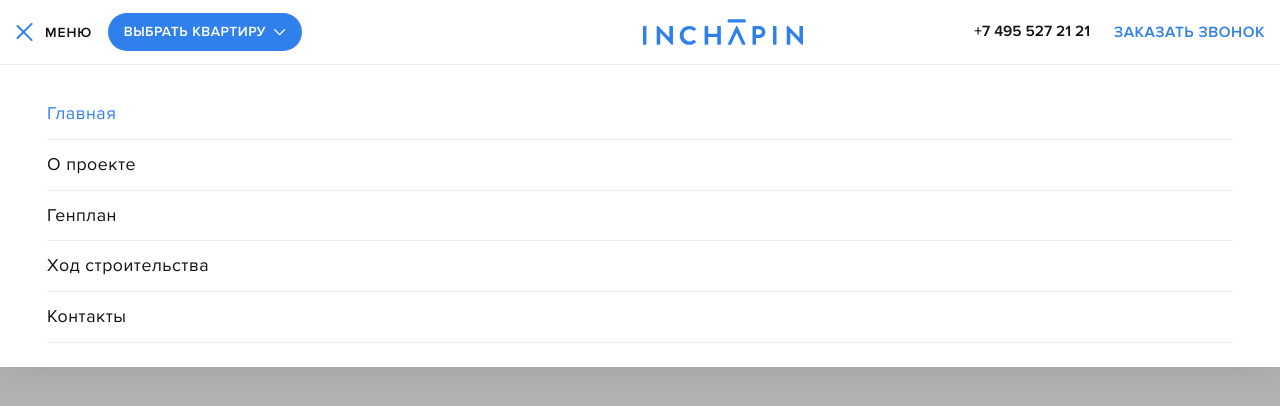
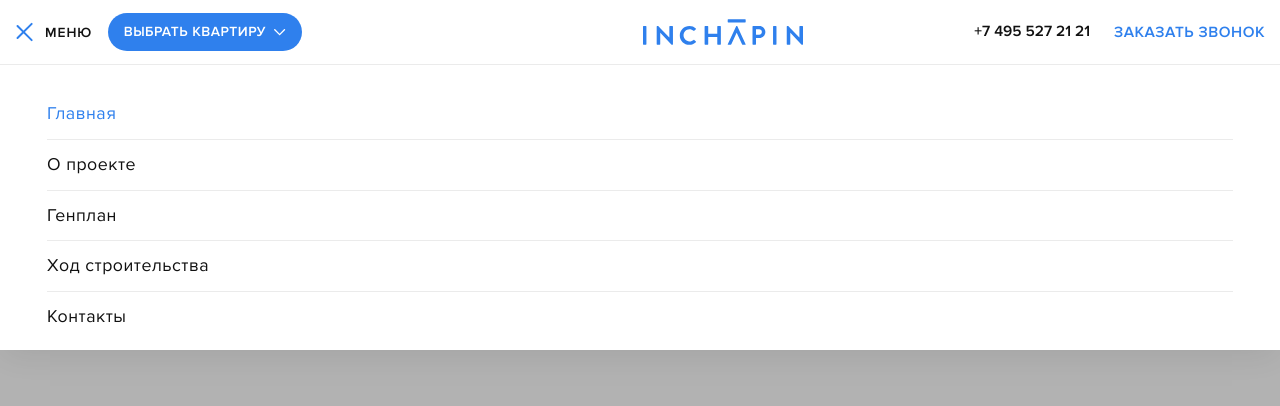
Before and after one commit to Pavel5284/landing-test, a Next.js app: page / in a window 1280 px wide. Both pictures are taken after a click on the button "МЕНЮ". Shown: the top 406 px of the page. Built offline with nearby package versions, Linux system fonts and the light colour scheme.

Commit message:
feat: header

```diff
--- a/common/components/Header/Header.module.scss
+++ b/common/components/Header/Header.module.scss
@@ -81,8 +81,12 @@
   border-bottom: 1px solid $border-color;
   transition: color 0.2s;
 
-  &:last-child { border-bottom: none; }
   &:hover { color: $accent-color; }
+}
+
+.fullMenuInner .fullMenuItemLast {
+  border-bottom: none;
+  padding-bottom: 0;
 }
 
 .fullMenuItemActive {
@@ -204,4 +208,9 @@
     display: flex;
     flex-direction: column;
   }
+
+  .fullMenuInner > .fullMenuItemLast {
+    border-bottom: 1px solid $border-color;
+    padding-bottom: 0.875rem;
+  }
 }
--- a/common/components/Header/Header.tsx
+++ b/common/components/Header/Header.tsx
@@ -132,11 +132,11 @@ export const Header: FC<{ className?: string }> = ({className}) => {
                 <nav className={styles.fullMenu} aria-label="Основная навигация">
                     <div className="header__container">
                     <div className={styles.fullMenuInner}>
-                        {menuItems.map(item => (
+                        {menuItems.map((item, idx) => (
                             <Link
                                 key={item.href}
                                 href={item.href}
-                                className={`${styles.fullMenuItem} ${isActive(item.href) ? styles.fullMenuItemActive : ''}`}
+                                className={`${styles.fullMenuItem} ${isActive(item.href) ? styles.fullMenuItemActive : ''} ${idx === menuItems.length - 1 ? styles.fullMenuItemLast : ''}`}
                                 onClick={closeAll}
                             >
                                 {item.label}
@@ -156,11 +156,11 @@ export const Header: FC<{ className?: string }> = ({className}) => {
                             </button>
                             <div className={`${styles.accordionBody} ${aptAccordionOpen ? styles.accordionBodyOpen : ''}`}>
                                 <div className={styles.accordionInner}>
-                                    {apartmentOptions.map(item => (
+                                    {apartmentOptions.map((item, idx) => (
                                         <Link
                                             key={item.value}
                                             href={item.value}
-                                            className={`${styles.fullMenuItem} ${styles.accordionItem} ${isActive(item.value) ? styles.fullMenuItemActive : ''}`}
+                                            className={`${styles.fullMenuItem} ${styles.accordionItem} ${isActive(item.value) ? styles.fullMenuItemActive : ''} ${idx === apartmentOptions.length - 1 ? styles.fullMenuItemLast : ''}`}
                                             onClick={closeAll}
                                         >
                                             {item.label}
--- a/common/components/ui/TextButton/TextButton.module.scss
+++ b/common/components/ui/TextButton/TextButton.module.scss
@@ -7,9 +7,6 @@
   cursor: pointer;
   padding: 0;
   display: inline-flex;
-  overflow: hidden;
-  line-height: 1.5;
-  height: 1.4em;
   @extend %seventeen-semibold-template;
   color: $accent-color;
 }
```
